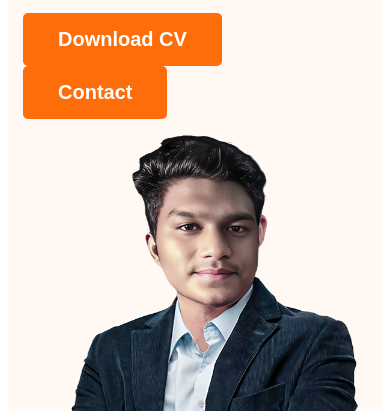
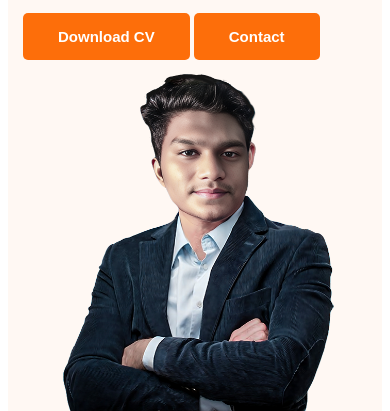
Before and after one commit to sujauddoula352/Webdeveloper-portfoli, a plain HTML site: page index.html in a window 390 px wide. Shown: the part 433-844 px from the top of the page. Drawn offline with Linux system fonts and the light colour scheme.

Commit message:
Responsive compelet

```diff
--- a/style.css
+++ b/style.css
@@ -228,7 +228,7 @@ main section {
     }
 
     .banner .profile-pic {
-        width: 350px;
+        width: 300px;
       }
 
       .banner-title {
@@ -244,7 +244,9 @@ main section {
     .banner-content{
         max-width: 100%;
     }
-
+  .btn-primary{
+    font-size: 15px;
+  }
 
 
     .about{
@@ -293,7 +295,7 @@ main section {
   }
 /* media devise */
 
-@media screen and ( min-width:576px) and (max-width:960px){
+@media screen and ( min-width:576px) and (max-width:1371px){
     .header{
 
         background-image: none;
@@ -301,7 +303,7 @@ main section {
     }
 
     .banner .profile-pic {
-        width: 400px;
+        width: 350px;
         margin-left: 20px;
       }
 
```
